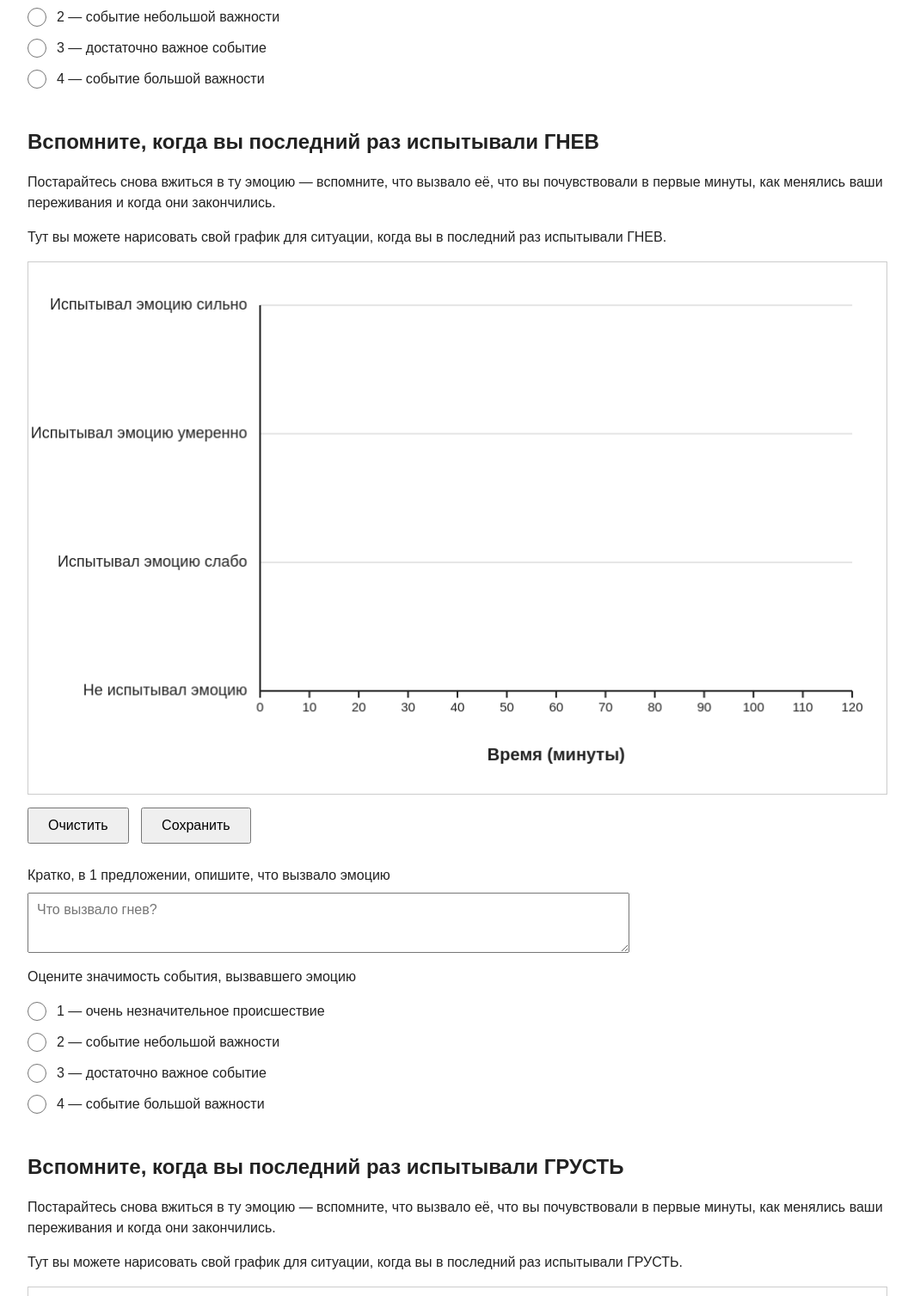
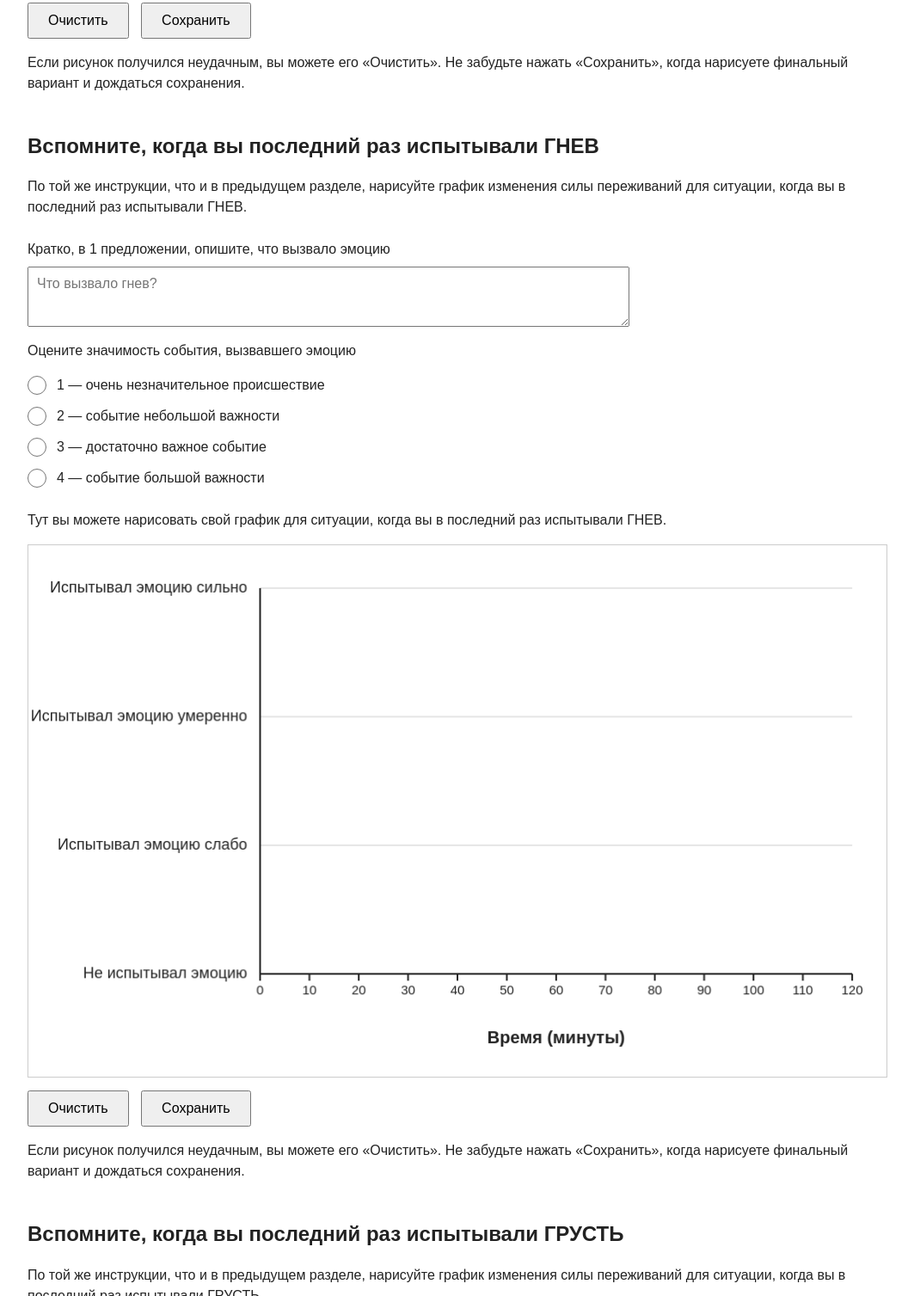
Before and after one commit to aapushnikov/intensity_profiles, a plain HTML site: page index.html in a window 1280 px wide. Shown: the part 3461-4968 px from the top of the page at 86% size, without its empty margins (108-1171 px from the left). Drawn offline with Linux system fonts and the light colour scheme.

Commit message:
Update index.html

```diff
--- a/index.html
+++ b/index.html
@@ -142,6 +142,8 @@
 </div>
 
 
+<!-- СТРАХ -->
+
 <section class="emotion-section">
 
     <h2>Вспомните, когда вы последний раз испытывали СТРАХ</h2>
@@ -206,25 +208,7 @@
 
     <h2>Теперь нарисуйте свой график</h2>
 
-    <p>
-        Тут вы можете нарисовать свой график для ситуации,
-        когда вы в последний раз испытывали СТРАХ.
-    </p>
-
-    <canvas id="canvas-fear" width="1000" height="620"></canvas>
-
-    <button onclick="clearCanvas('canvas-fear')">Очистить</button>
-    <button onclick="saveCanvas('canvas-fear', 'status-fear', 'F')">Сохранить</button>
-
-    <p class="status" id="status-fear"></p>
-
     <div class="event-question">
-
-    <p>
-        Если рисунок получился неудачным, вы можете его «Очистить».
-        Не забудьте нажать «Сохранить», когда нарисуете финальный вариант
-        и дождаться сохранения (это может занять до 30 секунд).
-    </p>
 
         <label for="cause-fear">
             Кратко, в 1 предложении, опишите, что вызвало эмоцию
@@ -262,30 +246,38 @@
 
     </div>
 
+    <p>
+        Тут вы можете нарисовать свой график для ситуации,
+        когда вы в последний раз испытывали СТРАХ.
+    </p>
+
+    <canvas id="canvas-fear" width="1000" height="620"></canvas>
+
+    <button onclick="clearCanvas('canvas-fear')">Очистить</button>
+    <button onclick="saveCanvas('canvas-fear', 'status-fear', 'F')">Сохранить</button>
+
+    <p class="status" id="status-fear"></p>
+
+    <p>
+        Если рисунок получился неудачным, вы можете его «Очистить».
+        Не забудьте нажать «Сохранить», когда нарисуете финальный вариант
+        и дождаться сохранения.
+    </p>
+
 </section>
 
+
+<!-- ГНЕВ -->
 
 <section class="emotion-section">
 
     <h2>Вспомните, когда вы последний раз испытывали ГНЕВ</h2>
 
     <p>
-        Постарайтесь снова вжиться в ту эмоцию — вспомните, что вызвало её,
-        что вы почувствовали в первые минуты, как менялись ваши переживания
-        и когда они закончились.
+        По той же инструкции, что и в предыдущем разделе, нарисуйте график
+        изменения силы переживаний для ситуации, когда вы в последний раз
+        испытывали ГНЕВ.
     </p>
-
-    <p>
-        Тут вы можете нарисовать свой график для ситуации,
-        когда вы в последний раз испытывали ГНЕВ.
-    </p>
-
-    <canvas id="canvas-anger" width="1000" height="620"></canvas>
-
-    <button onclick="clearCanvas('canvas-anger')">Очистить</button>
-    <button onclick="saveCanvas('canvas-anger', 'status-anger', 'A')">Сохранить</button>
-
-    <p class="status" id="status-anger"></p>
 
     <div class="event-question">
 
@@ -325,30 +317,38 @@
 
     </div>
 
+    <p>
+        Тут вы можете нарисовать свой график для ситуации,
+        когда вы в последний раз испытывали ГНЕВ.
+    </p>
+
+    <canvas id="canvas-anger" width="1000" height="620"></canvas>
+
+    <button onclick="clearCanvas('canvas-anger')">Очистить</button>
+    <button onclick="saveCanvas('canvas-anger', 'status-anger', 'A')">Сохранить</button>
+
+    <p class="status" id="status-anger"></p>
+
+    <p>
+        Если рисунок получился неудачным, вы можете его «Очистить».
+        Не забудьте нажать «Сохранить», когда нарисуете финальный вариант
+        и дождаться сохранения.
+    </p>
+
 </section>
 
+
+<!-- ГРУСТЬ -->
 
 <section class="emotion-section">
 
     <h2>Вспомните, когда вы последний раз испытывали ГРУСТЬ</h2>
 
     <p>
-        Постарайтесь снова вжиться в ту эмоцию — вспомните, что вызвало её,
-        что вы почувствовали в первые минуты, как менялись ваши переживания
-        и когда они закончились.
+        По той же инструкции, что и в предыдущем разделе, нарисуйте график
+        изменения силы переживаний для ситуации, когда вы в последний раз
+        испытывали ГРУСТЬ.
     </p>
-
-    <p>
-        Тут вы можете нарисовать свой график для ситуации,
-        когда вы в последний раз испытывали ГРУСТЬ.
-    </p>
-
-    <canvas id="canvas-sadness" width="1000" height="620"></canvas>
-
-    <button onclick="clearCanvas('canvas-sadness')">Очистить</button>
-    <button onclick="saveCanvas('canvas-sadness', 'status-sadness', 'S')">Сохранить</button>
-
-    <p class="status" id="status-sadness"></p>
 
     <div class="event-question">
 
@@ -388,6 +388,24 @@
 
     </div>
 
+    <p>
+        Тут вы можете нарисовать свой график для ситуации,
+        когда вы в последний раз испытывали ГРУСТЬ.
+    </p>
+
+    <canvas id="canvas-sadness" width="1000" height="620"></canvas>
+
+    <button onclick="clearCanvas('canvas-sadness')">Очистить</button>
+    <button onclick="saveCanvas('canvas-sadness', 'status-sadness', 'S')">Сохранить</button>
+
+    <p class="status" id="status-sadness"></p>
+
+    <p>
+        Если рисунок получился неудачным, вы можете его «Очистить».
+        Не забудьте нажать «Сохранить», когда нарисуете финальный вариант
+        и дождаться сохранения.
+    </p>
+
 </section>
 
 
@@ -407,7 +425,7 @@
     };
 
 
-    // Автоматическая генерация анонимного кода участника.
+    // Генерация анонимного кода участника.
     // Код не показывается участнику.
 
     function generateParticipantId() {
@@ -436,7 +454,7 @@
     }
 
 
-    // Инициализируем код при открытии страницы
+    // Создаём или получаем код при открытии страницы
 
     getParticipantId();
 
@@ -612,12 +630,12 @@
         );
 
         if (!cause) {
-            alert("Пожалуйста, опишите событие, вызвавшее эмоцию.");
+            alert("Пожалуйста, сначала опишите событие.");
             return null;
         }
 
         if (!selected) {
-            alert("Пожалуйста, оцените значимость события.");
+            alert("Пожалуйста, сначала оцените значимость события.");
             return null;
         }
 
```
